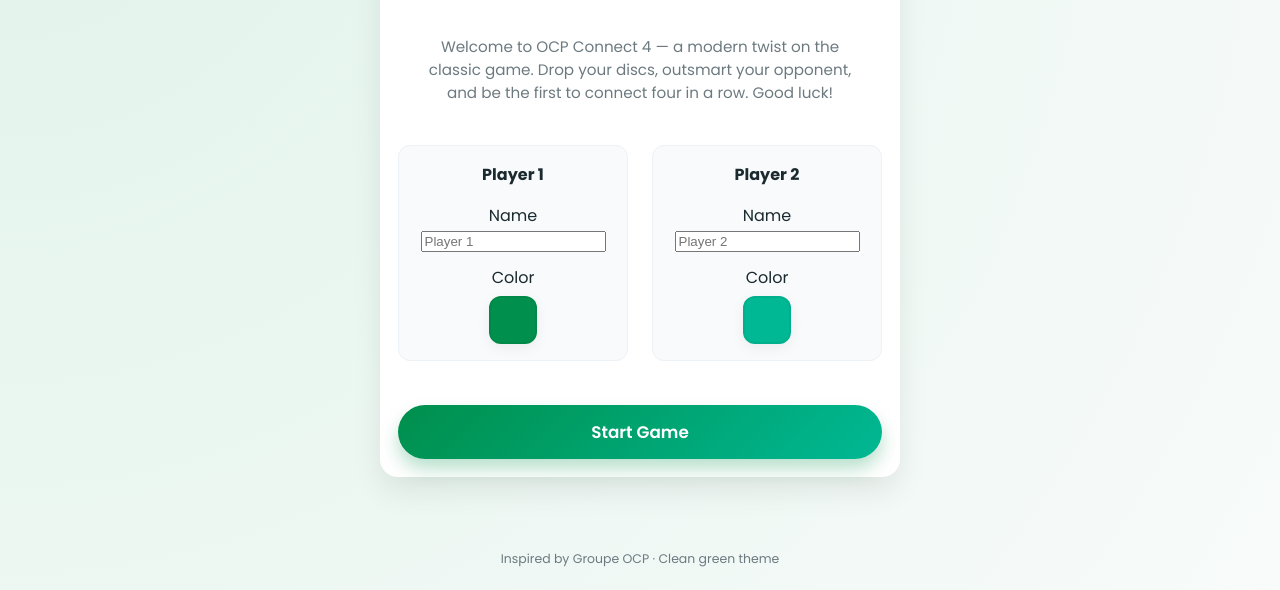
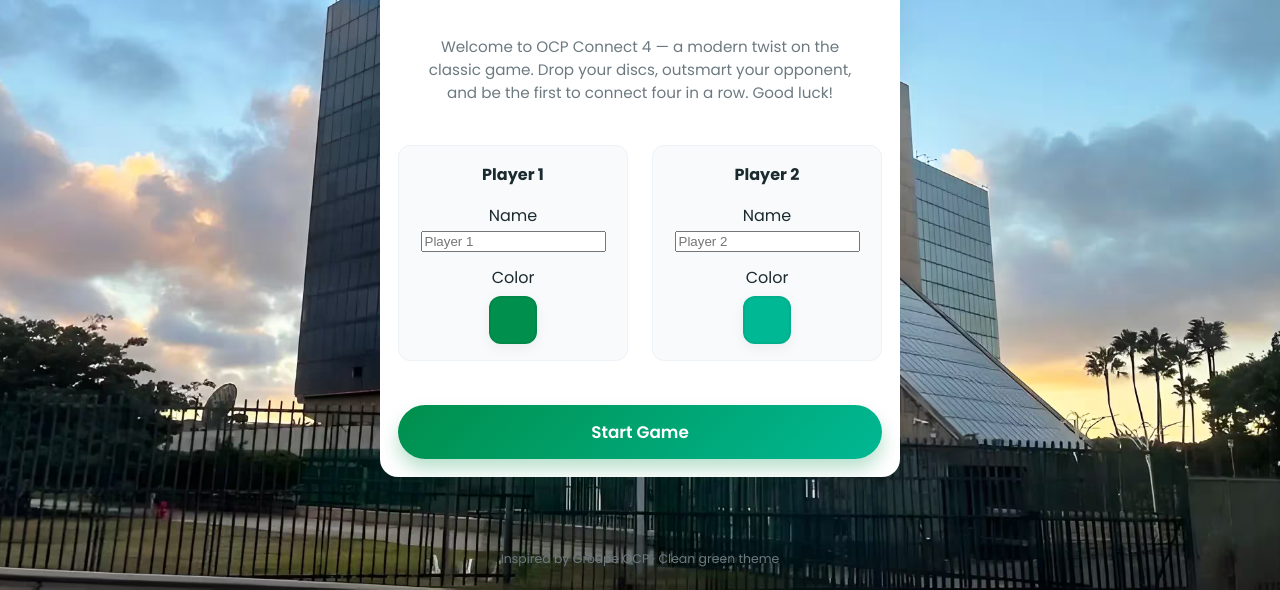
Before and after one commit to Mehdielwassi/OCP-connect-4, a plain HTML site: page index.html in a window 1280 px wide. Shown: the part 210-800 px from the top of the page. Drawn offline with nearby package versions, Linux system fonts and the light colour scheme.

Commit message:
5th commit

```diff
--- a/style.css
+++ b/style.css
@@ -32,7 +32,7 @@ body {
 body {
   font-family: "Poppins", system-ui, -apple-system, BlinkMacSystemFont, "Segoe UI",
     sans-serif;
-  background: radial-gradient(circle at top left, #e0f3ea, #f8fbfa);
+  background: url("images/siege.png") center center / cover no-repeat fixed;
   color: var(--text-main);
 }
 
```
Also changed, not shown: images/siege.png (added).
